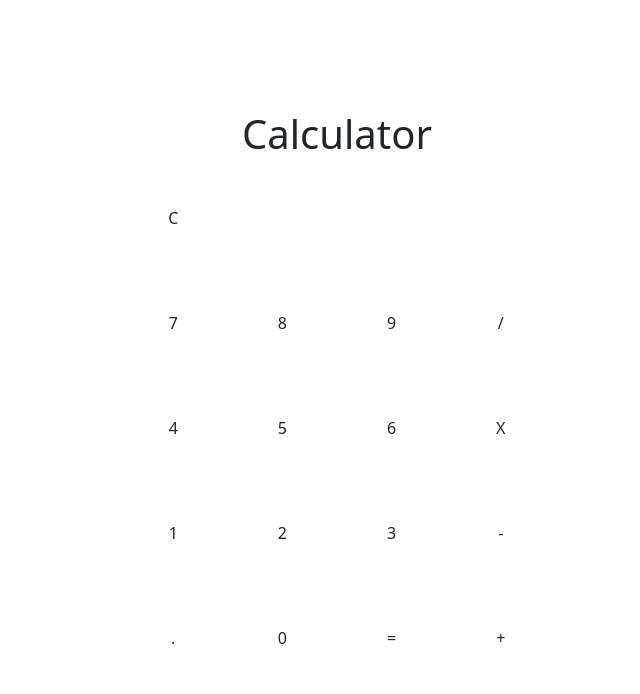
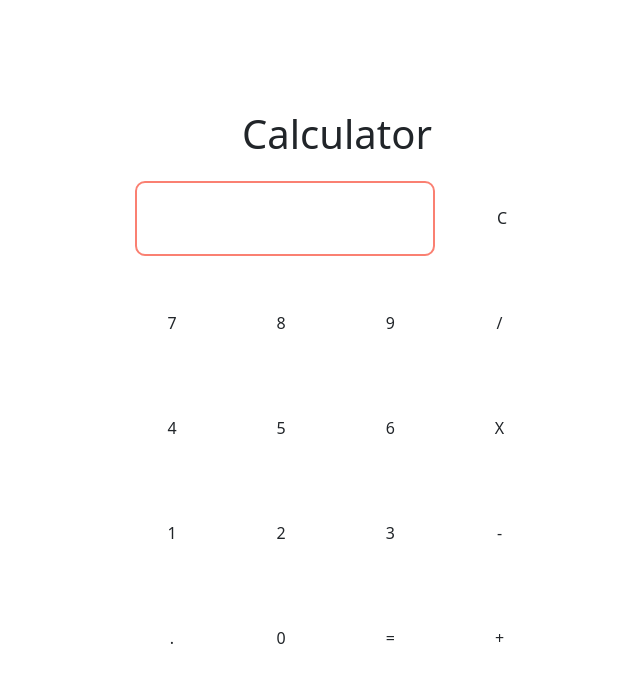
Before and after one commit to KaranberrySauce/TOP-calculator, a plain HTML site: page index.html in a window 1280 px wide. Shown: the whole page, without its empty margins (303-943 px from the left). Drawn offline with nearby package versions, Linux system fonts and the light colour scheme.

Commit message:
CSS and HTML layouts and design done

```diff
--- a/index.html
+++ b/index.html
@@ -17,7 +17,10 @@
     <h1>Calculator</h1>
     <div class="calculator">
       <div class="first-row">
-        <div class="screen"></div>
+        <div class="screen">
+            <div class="previous"></div>
+            <div class="current"></div>
+        </div>
         <button class="btn clear">C</button>
       </div>
       <div class="other-rows">
--- a/styles.css
+++ b/styles.css
@@ -62,3 +62,29 @@ button{
 .clear:hover{
     background-color: palevioletred;
 }
+
+.first-row{
+    display: flex;
+    justify-content: center;
+    align-items: center;
+    flex-direction: row;
+}
+
+.screen {
+    width: 300px;
+    height: 75px;
+    margin: 15px;
+    border: 2px solid salmon;
+    border-radius: 10px;
+    flex-direction: column;
+    justify-content: flex-end;
+    align-items: flex-end;
+}
+
+.previous{
+    font-size: 20px;
+}
+
+.current{
+    font-size: 30px;
+}
```
